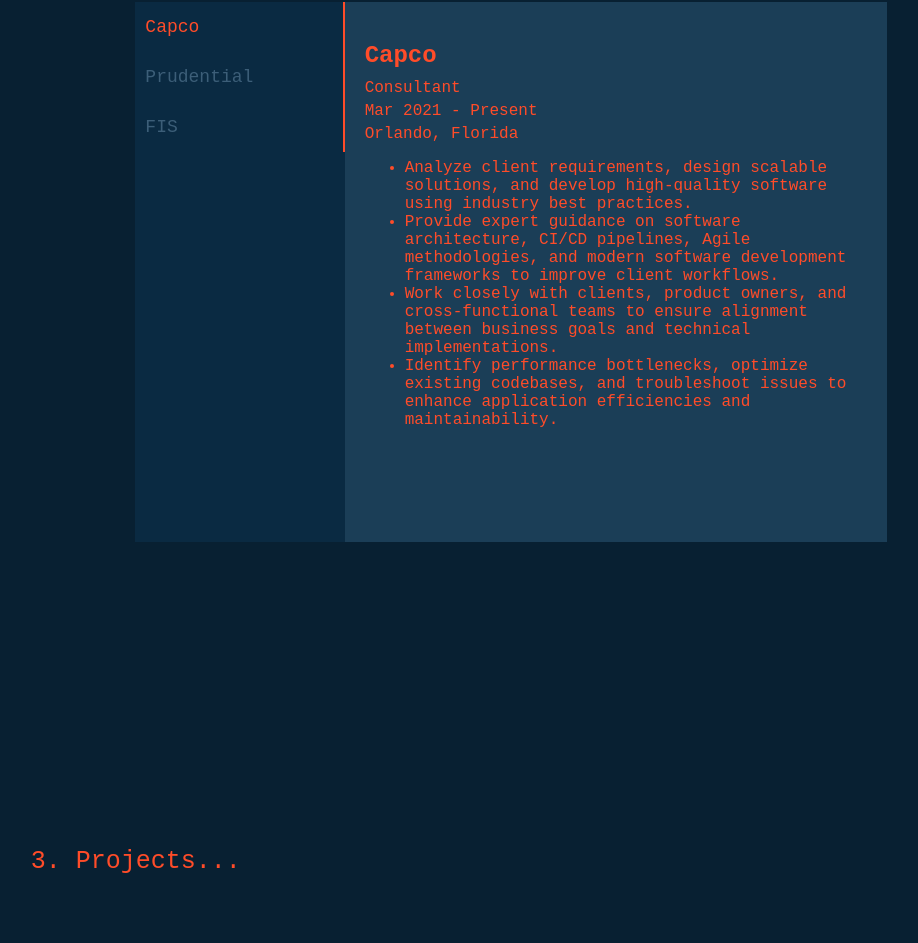
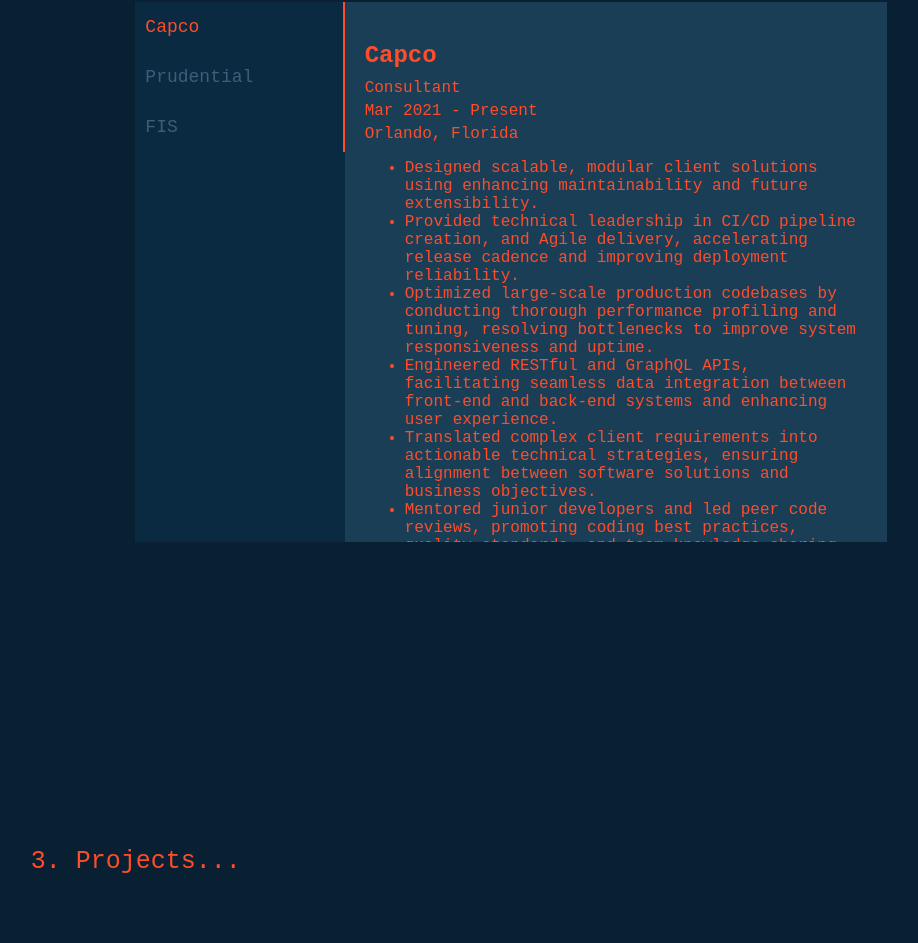
Before and after one commit to kylest0kes/folio, a React (Create React App) app: page / in a window 1280 px wide. Shown: the part 2108-3051 px from the top of the page, without its empty margins (86-1004 px from the left). Built offline with nearby package versions, Linux system fonts and the light colour scheme.

Commit message:
keeping it up to date

```diff
--- a/src/Assets/jobs/jobs.js
+++ b/src/Assets/jobs/jobs.js
@@ -1,61 +1,140 @@
 const JOBS = [
   {
     id: 1,
-    tabnum: 'tab1',
-    tabcontent: 'tab1_content',
+    tabnum: "tab1",
+    tabcontent: "tab1_content",
     job: "Capco",
     role: "Consultant",
     date: "Mar 2021 - Present",
     jobdesc: [
       <p>Orlando, Florida</p>,
       <ul>
-        <li>Analyze client requirements, design scalable solutions, and develop high-quality software using industry best practices.</li>
-        <li>Provide expert guidance on software architecture, CI/CD pipelines, Agile methodologies, and modern software development frameworks to improve client workflows.</li>
-        <li>Work closely with clients, product owners, and cross-functional teams to ensure alignment between business goals and technical implementations.</li>
-        <li>Identify performance bottlenecks, optimize existing codebases, and troubleshoot issues to enhance application efficiencies and maintainability.</li>
-      </ul>
+        <li>
+          Designed scalable, modular client solutions using enhancing
+          maintainability and future extensibility.
+        </li>
+        <li>
+          Provided technical leadership in CI/CD pipeline creation, and Agile
+          delivery, accelerating release cadence and improving deployment
+          reliability.
+        </li>
+        <li>
+          Optimized large-scale production codebases by conducting thorough
+          performance profiling and tuning, resolving bottlenecks to improve
+          system responsiveness and uptime.
+        </li>
+        <li>
+          Engineered RESTful and GraphQL APIs, facilitating seamless data
+          integration between front-end and back-end systems and enhancing user
+          experience.
+        </li>
+        <li>
+          Translated complex client requirements into actionable technical
+          strategies, ensuring alignment between software solutions and business
+          objectives.
+        </li>
+        <li>
+          Mentored junior developers and led peer code reviews, promoting coding
+          best practices, quality standards, and team knowledge sharing.
+        </li>
+        <li>
+          Collaborated closely with cross-functional stakeholders, product
+          owners, QA teams, and UX designers to deliver effective, user-centered
+          software solutions.
+        </li>
+        <li>
+          Led Agile ceremonies and spearheaded continuous improvement
+          initiatives, driving higher team productivity and better project
+          outcomes.
+        </li>
+      </ul>,
     ],
-
   },
   {
     id: 2,
-    tabnum: 'tab2',
-    tabcontent: 'tab2_content',
+    tabnum: "tab2",
+    tabcontent: "tab2_content",
     job: "Prudential",
-    role: "Senior Software Developer",
-    date: "Mar 2022 - Present",
+    role: "Senior Software Engineer",
+    date: "Mar 2022 - Aug 2025",
     jobdesc: [
       <p>(via Capco) Remote</p>,
       <ul>
-        <li>Assisted in leading the migration of a critical Fund service into the Adobe AEM ecosystem from a Drupal/Angular codebase, improving performance, application security, code quality, and test coverage.</li>
-        <li>Implemented a robust Data Layer framework in the migrated Fund Service, allowing for better data collection to drive future business decisions.</li>
-        <li>Conducted code reviews, ensuring adherence to business standards and improving overall code quality.</li>
-        <li>Engaged in regular cross-team sync up meetings, assisting in transparency across various work-streams and allowing for better cross-team collaboration.</li>
-        <li>Executed code deployments across Dev, QA, Stage, and Production environments, ensuring compliance with CI/CD pipelines and best practices.</li>
-        <li>Developed and maintained components in the Angular/Drupal code base.</li>
-        <li>Implemented automated unit testing scripts, increasing test coverage and reducing manual testing time.</li>
-        <li>Established best practices for Adobe Target implementation, resulting in improvement in targeted content performance and business usage.</li>
-        <li>Participated in Daily Stand-ups, Sprint Plannings, Sprint Refinements, Sprint Reviews, Sprint Retrospectives, and Backlog Refinements.</li>
-      </ul>
-    ]
+        <li>
+          Led full-stack migration from Drupal/Angular to Adobe AEM, improving
+          performance, security, and maintainability.
+        </li>
+        <li>
+          Developed Angular and AEM custom components from stakeholder
+          requirements, ensuring high standards for accessibility and
+          responsiveness.
+        </li>
+        <li>
+          Built backend Java logic for service layers and integration points
+          within AEM, enabling seamless full-stack functionality.
+        </li>
+        <li>
+          Designed & implemented automated AEM tag creation scheduler,
+          programmatically creating the link for pages to content fragments,
+          assets, and streamlining data-driven rendering.
+        </li>
+        <li>
+          Created API-driven content fragment scheduler to reliably import and
+          organize data for hundreds of funds.
+        </li>
+        <li>
+          Implemented scalable Data Layer framework for advanced analytics and
+          personalized user experiences.
+        </li>
+        <li>
+          Collaborated cross-functionally with backend teams to design/improve
+          APIs and synchronize data integration.
+        </li>
+        <li>
+          Owned the defect lifecycle for 7 high-priority templates, triaging,
+          coordinating, and resolving issues with a focus on product stability.
+        </li>
+        <li>
+          Conducted daily syncs with stakeholders, clarifying requirements and
+          delivering regular progress updates that earned recognition for
+          reliability.
+        </li>
+        <li>
+          Established testing best practices: Automated unit testing scripts,
+          peer code reviews, deployments across all environments (Dev, QA,
+          Stage, Prod), and defined Adobe Target implementation standards.
+        </li>
+      </ul>,
+    ],
   },
   {
     id: 3,
-    tabnum: 'tab3',
-    job: 'FIS',
-    role: 'QA Engineer / Business Analyst',
-    date: 'April 2021 - February 2022',
+    tabnum: "tab3",
+    job: "FIS",
+    role: "QA Engineer / Business Analyst",
+    date: "April 2021 - February 2022",
     jobdesc: [
       <p>(via Capco) Remote</p>,
       <ul>
-        <li>Assisted in creating a comprehensive QA framework, combining manual and automated testing practices.</li>
-        <li>Implemented a robust testing reporting system, transforming manual and automated test result records into an easily digestible format.</li>
-        <li>Developed automated test scripts for various APIs, increasing test coverage and reudced testing time.</li>
-        <li>Performed system analysis to define and communicate project deliverables.</li>
-        <li>Participated in and occasionally led Daily Stand-ups.</li>
-      </ul>
-    ]
-  }
+        <li>
+          Built automated API test scripts (Postman) reducing manual testing
+          effort.
+        </li>
+        <li>
+          Consolidated manual & automated results into a reporting system for
+          visibility across teams.
+        </li>
+        <li>
+          Performed system analysis to ensure deliverables met business
+          expectations.
+        </li>
+        <li>
+          Supported Agile ceremonies, occasionally leading stand-ups and
+          retrospectives.
+        </li>
+      </ul>,
+    ],
+  },
 ];
 
 export default JOBS;
```
Also changed, not shown: 2 other files (tests, documents, lock files or other folders).
